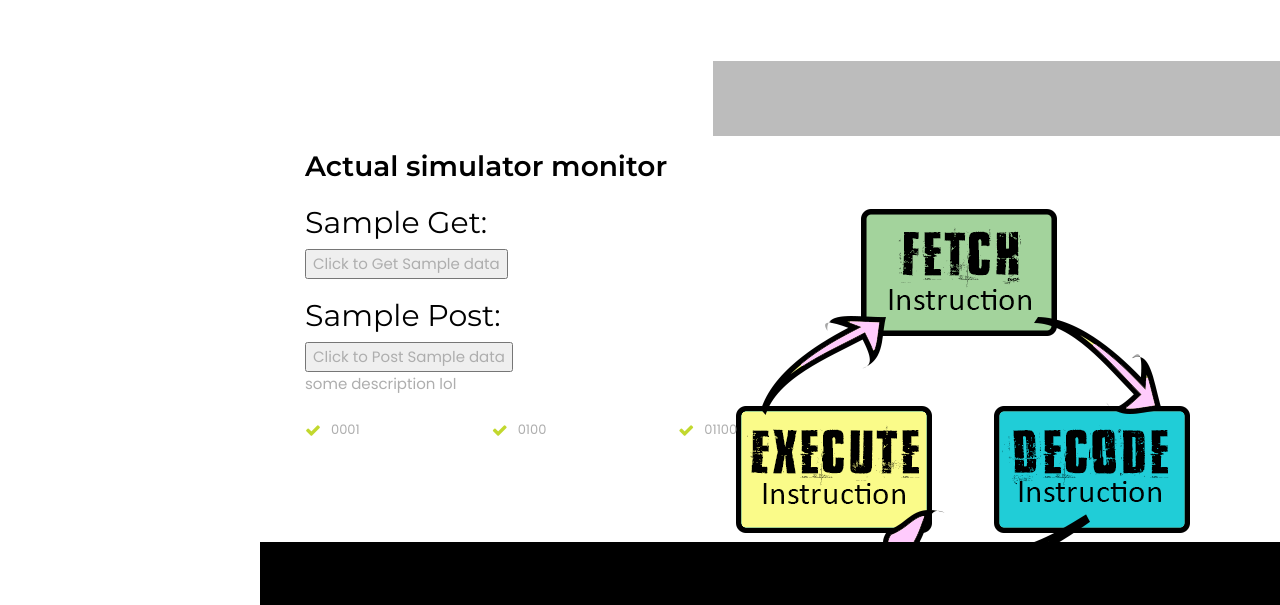
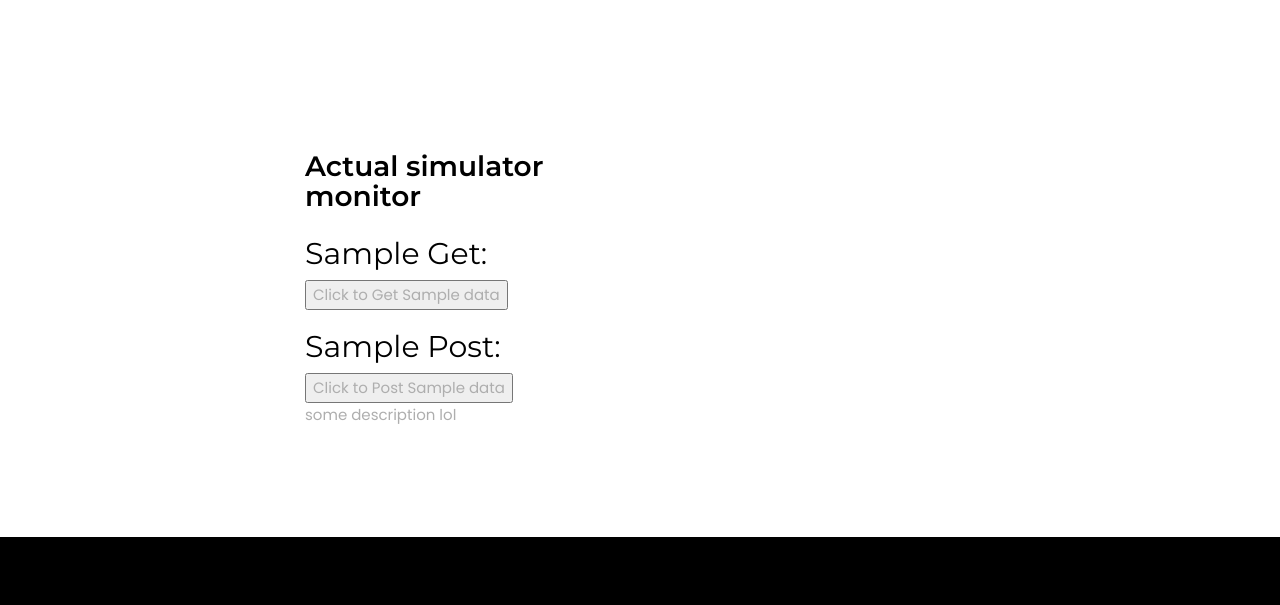
Before and after one commit to camilos-ufm/CPUsimulator, a plain HTML site: page Simulator-Frontend/Unordered/index.html in a window 1280 px wide. Shown: the part 2020-2625 px from the top of the page. Drawn offline with nearby package versions, Linux system fonts and the light colour scheme; files whose address does not match are found by name.

Commit message:
Delete image

```diff
--- a/Simulator-Frontend/Unordered/index.html
+++ b/Simulator-Frontend/Unordered/index.html
@@ -250,7 +250,7 @@
         <section class="section">
                 <div class="container">
                     <div class="row">
-                        <div class="col-lg-7 col-md-12">
+                        <div class="col-lg-4 col-md-12">
                             <div class="text-widget">
                                 <h3>Actual simulator monitor</h3>
                                 <div id="app">
@@ -263,35 +263,13 @@
                                     </div>
                                 <p>some description lol</p>
                                 <div class="clearfix"></div>
-
-                                <div class="row">
-                                    <div class="col-lg-4 col-md-4 col-sm-4 col-xs-12 first">
-                                        <ul class="check">
-                                            <li>0001</li>
-                                        </ul><!-- end check -->
-                                    </div><!-- end col-lg-4 -->
-                                    <div class="col-lg-4 col-md-4 col-sm-4 col-xs-12">
-                                        <ul class="check">
-                                            <li>0100</li>
-                                        </ul><!-- end check -->
-                                    </div><!-- end col-lg-4 -->
-                                    <div class="col-lg-4 col-md-4 col-sm-4 col-xs-12 last">
-                                        <ul class="check">
-                                            <li>01100</li>
-                                        </ul><!-- end check -->
                                     </div><!-- end col-lg-4 -->
                                 </div><!-- end row -->
                             </div><!-- end widget -->
                         </div><!-- end col-lg-6 -->
                     </div><!-- end row -->
                 </div><!-- end container -->
-                <div class="perspective-image hidden-sm hidden-xs hidden-md">
-                    <img src="p1.jpg" alt="" class="img-responsive">
-                    <div style="text-align: left"><img src="fde.png" /></div>
 
-
-
-                </div>
             </section>
 
         <footer class="section footer">
```
